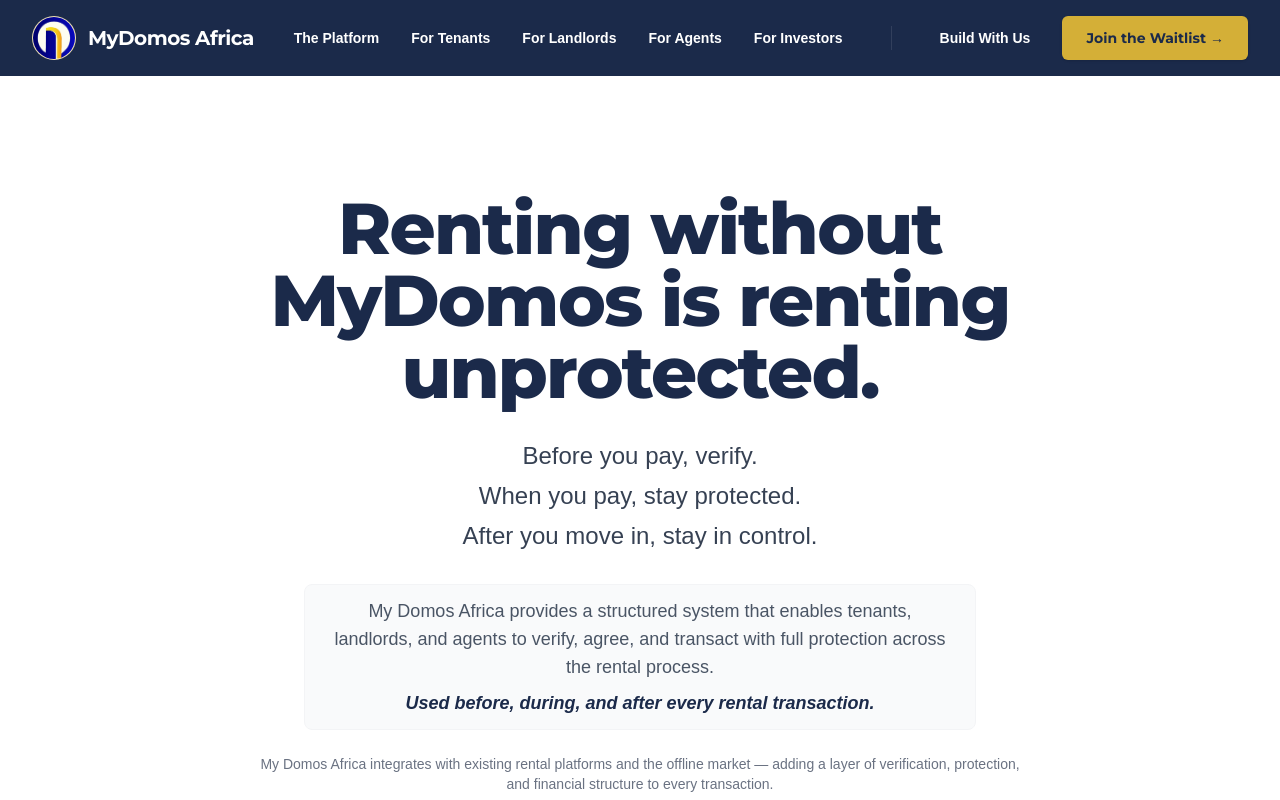
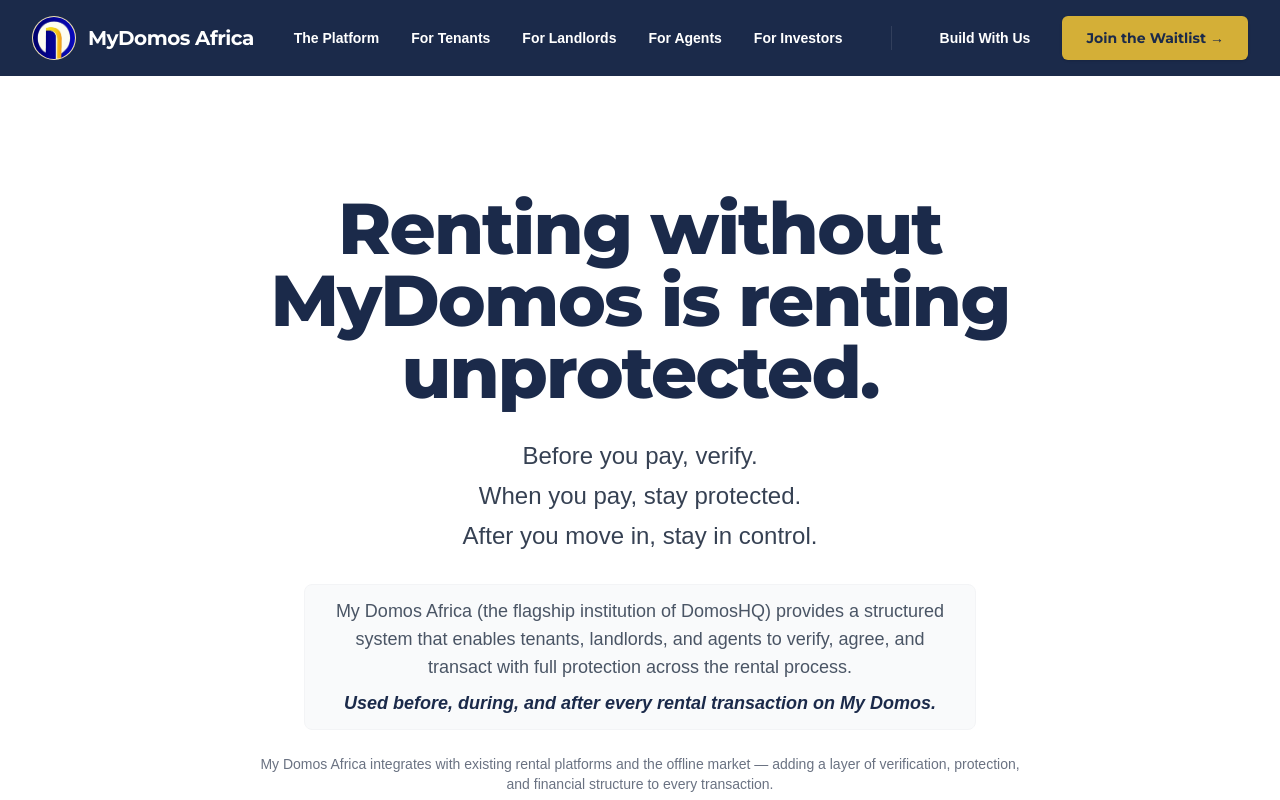
Before and after one commit to Su-projector/MyDomos-Africa-LandingPage, a Next.js app: page / in a window 1280 px wide. Shown: the top 800 px of the page. Built offline with nearby package versions, Linux system fonts and the light colour scheme.

Commit message:
feat: add SEO metadata, sitemap, and Hero section component

```diff
--- a/src/app/layout.tsx
+++ b/src/app/layout.tsx
@@ -12,9 +12,22 @@
   metadataBase: new URL("https://mydomosafrica.vercel.app"),
   title: "My Domos Africa | Rental Trust Layer for Landlords & Tenants",
   description: "Experience Africa's institutional rental trust layer. Secure property management, payment protection, and verified interactions for tenants, landlords, and agents.",
-  keywords: ["My Domos Africa", "Rental Trust Layer", "Africa Property Management", "Secure Rent Payments Africa", "Tenant Protection Nigeria", "Landlord Security Africa", "DomosHQ"],
+  keywords: [
+    "My Domos Africa",
+    "My Domos",
+    "MyDomos",
+    "Domos Africa",
+    "DomosHQ",
+    "Domos",
+    "Domos Africa Rental Trust",
+    "Rental Trust Layer",
+    "Africa Property Management",
+    "Secure Rent Payments Africa",
+    "Tenant Protection Nigeria",
+    "Landlord Security Africa"
+  ],
   alternates: {
-    canonical: "/",
+    canonical: "https://mydomosafrica.vercel.app",
   },
   openGraph: {
     title: "My Domos Africa | Institutional Rental Trust Layer",
@@ -62,9 +75,10 @@
     "@context": "https://schema.org",
     "@type": "Organization",
     "name": "My Domos Africa",
+    "alternateName": ["My Domos", "MyDomos", "DomosHQ", "Domos"],
     "url": "https://mydomosafrica.vercel.app",
     "logo": "https://mydomosafrica.vercel.app/logo.png",
-    "description": "Africa's institutional rental trust layer, providing secure property management and payment protection.",
+    "description": "Africa's institutional rental trust layer. My Domos Africa (a product of DomosHQ) provides secure property management and payment protection.",
     "sameAs": [
       "https://x.com/DomosHQ",
       "https://www.linkedin.com/company/domoshq/"
--- a/src/components/sections/Hero.tsx
+++ b/src/components/sections/Hero.tsx
@@ -5,7 +5,7 @@
   return (
     <section className="relative overflow-hidden bg-white pt-32 pb-16 lg:pt-48 lg:pb-24">
       {/* Subtle background abstract shape */}
-      <div className="absolute inset-0 -z-10 bg-[radial-gradient(ellipse_at_top,_var(--tw-gradient-stops))] from-blue-50 via-white to-white opacity-60"></div>
+      <div className="absolute inset-0 -z-10 bg-[radial-gradient(ellipse_at_top,var(--tw-gradient-stops))] from-blue-50 via-white to-white opacity-60"></div>
 
       <div className="mx-auto max-w-7xl px-4 sm:px-6 lg:px-8 relative z-10 animate-fade-in">
         <div className="text-center max-w-4xl mx-auto">
@@ -20,9 +20,9 @@
           </div>
 
           <p className="mt-8 text-base md:text-lg max-w-2xl mx-auto text-gray-600 bg-gray-50 py-3 px-6 rounded-lg inline-block border border-gray-100">
-            My Domos Africa provides a structured system that enables tenants, landlords, and agents to verify, agree, and transact with full protection across the rental process.
+            My Domos Africa (the flagship institution of DomosHQ) provides a structured system that enables tenants, landlords, and agents to verify, agree, and transact with full protection across the rental process.
             <br />
-            <span className="block mt-2 font-semibold text-navy italic">Used before, during, and after every rental transaction.</span>
+            <span className="block mt-2 font-semibold text-navy italic">Used before, during, and after every rental transaction on My Domos.</span>
           </p>
 
           <p className="mt-6 text-sm text-gray-500 max-w-3xl mx-auto">
@@ -47,7 +47,7 @@
       {/* Trust Signal Strip */}
       <div className="mt-20 border-t border-gray-100 bg-navy relative overflow-hidden flex-none">
         {/* Subtle Map Silhouette equivalent via CSS pattern/opacity */}
-        <div className="absolute inset-0 opacity-5 bg-[radial-gradient(circle_at_center,_var(--tw-gradient-stops))] from-white to-transparent"></div>
+        <div className="absolute inset-0 opacity-5 bg-[radial-gradient(circle_at_center,var(--tw-gradient-stops))] from-white to-transparent"></div>
 
         <div className="mx-auto max-w-7xl px-4 sm:px-6 lg:px-8 relative z-10">
           <div className="grid grid-cols-2 md:grid-cols-4 divide-y md:divide-y-0 md:divide-x divide-gray-700/50 py-8">
```
Also changed, not shown: 1 other file (tests, documents, lock files or other folders).
